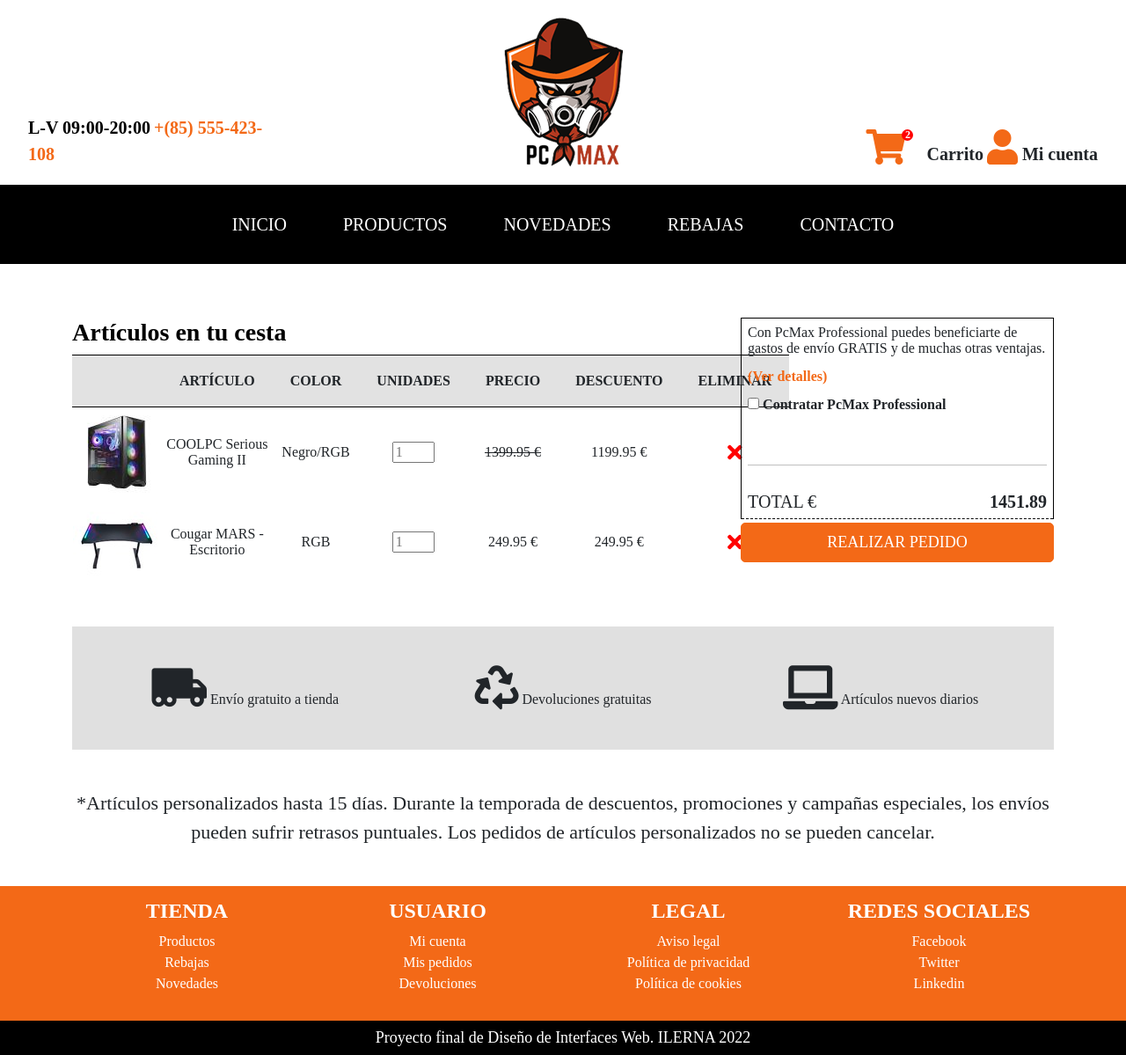
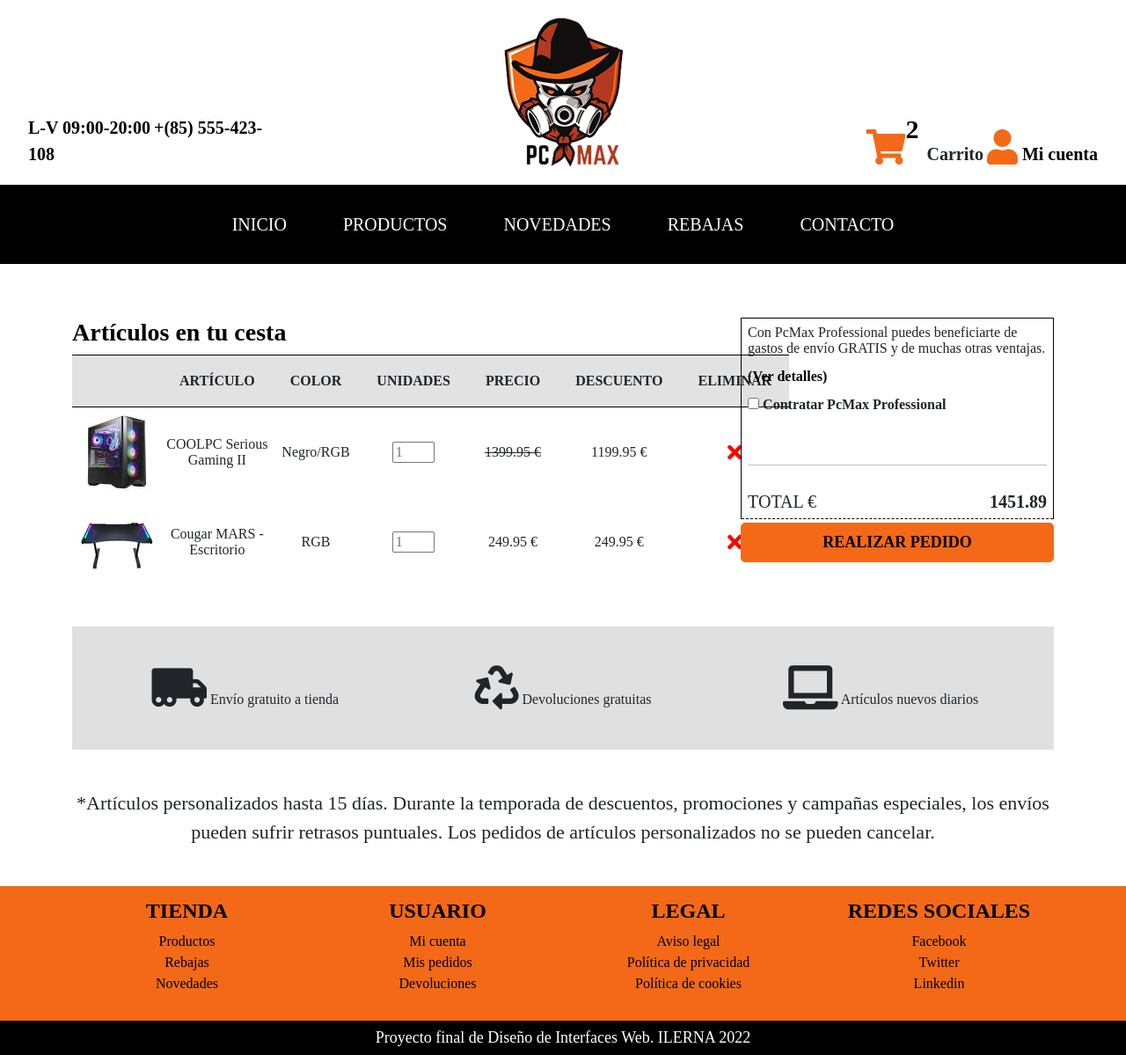
Before and after one commit to CarlosFontPHP/DESPL_ProyectoFinal, a plain HTML site: page DIW - Proyecto final/index.html in a window 1280 px wide. Shown: the whole page at 88% size. Drawn offline with nearby package versions, Linux system fonts and the light colour scheme.

Commit message:
Proyeto terminado con accesibilidad al 100%

```diff
--- a/DIW - Proyecto final/css/styles.css
+++ b/DIW - Proyecto final/css/styles.css
@@ -36,7 +36,7 @@ header .contacto>div {
 
 header .contacto>div a, header .user-utils>div a {
     font-size: 20px;
-    color: #F36917;
+    color: black;
     font-weight: bold;
     text-decoration: none;
 }
@@ -55,9 +55,17 @@ header .contacto>div span {
 }
 
 header .user-utils #shopping-cart>span {
-    font-size: 12px;
-    color: white;
+    font-size: 30px;
+    color: black;
     font-weight: bold;
+    border-radius: 0px;
+    width: 0px;
+    height: 0px;
+    position: absolute;
+    margin-left: -8px;
+    padding: 0;
+    line-height: 0px;
+    text-align: center;
 }
 
 header .user-utils>div {
@@ -66,11 +74,11 @@ header .user-utils>div {
 
 footer {
     background-color: #F36917;
-    color: white;
+    color: black;
 }
 
 footer .footer_links ul li a {
-    color: white;
+    color: black;
 
 }
 
@@ -145,7 +153,7 @@ footer .footer_links h4 {
 }
 
 .total .total2 {
-    color: #F36917;
+    color: black;
 }
 
 .total td {
@@ -172,10 +180,11 @@ footer .footer_links h4 {
     padding: 8px 16px;
     border: 1px solid #F36917;
     border-radius: 5px;
-    color: #fff;
+    color: black;
     background-color: #F36917;
     text-transform: uppercase;
     width: 100%;
+    font-weight: bold;
 }
 
 .comprar:hover {
@@ -225,19 +234,20 @@ hr {
     text-decoration: line-through;
 }
 
-.max{
-    color:green;
+.max {
+    color: green;
     font-weight: bold;
 }
 
-.gastos_envio{
-    color:red;
+.gastos_envio {
+    color: red;
     font-weight: bold;
 }
-.noexists{
-    margin-top:5%;
+
+.noexists {
+    margin-top: 5%;
     font-size: 30px;
-    color:#F36917;
+    color: #F36917;
 
 }
 
@@ -261,6 +271,14 @@ hr {
     color: black;
 }
 
+header .user-utils>div>#my-account i {
+    color: black;
+}
+
+header .user-utils #shopping-cart>span {
+    background-color: white;
+
+}
 
 /* MOBILE */
 @media(max-width: 460px) {
--- a/DIW - Proyecto final/index.html
+++ b/DIW - Proyecto final/index.html
@@ -1,5 +1,4 @@
-<html>
-
+<html lang="es">
 <head>
 
 	<meta http-equiv="Content-Type" content="text/html;charset=utf-8" />
@@ -37,7 +36,7 @@
 					<div>
 						<a href="#" id="shopping-cart"><i class="fas fa-shopping-cart"></i><span
 								class="ncart">0</span><a>Carrito</a></a>
-						<a href="#" id="my-account"><i class="fas fa-user"></i><a>Mi cuenta</a></a>
+						<a href="#" id="my-account"><i class="fas fa-user"></i>Mi cuenta</a>
 					</div>
 				</div>
 			</div>
@@ -83,7 +82,7 @@
 						<td><img src="img/producto2.jpg" title="coolpc" /></td>
 						<td>Cougar MARS - Escritorio</td>
 						<td>RGB</td>
-						<td><input type="number" placeholder="1" step="1" min="1" max="99" id="number"></td>
+						<td><input type="number" placeholder="1" step="1" min="1" max="99" id="number2"></td>
 						<td><span>249.95</span> €</td>
 						<td><span class="price">249.95</span> €</td>
 						<td><i class="fas fa-times"></i></td>
```
